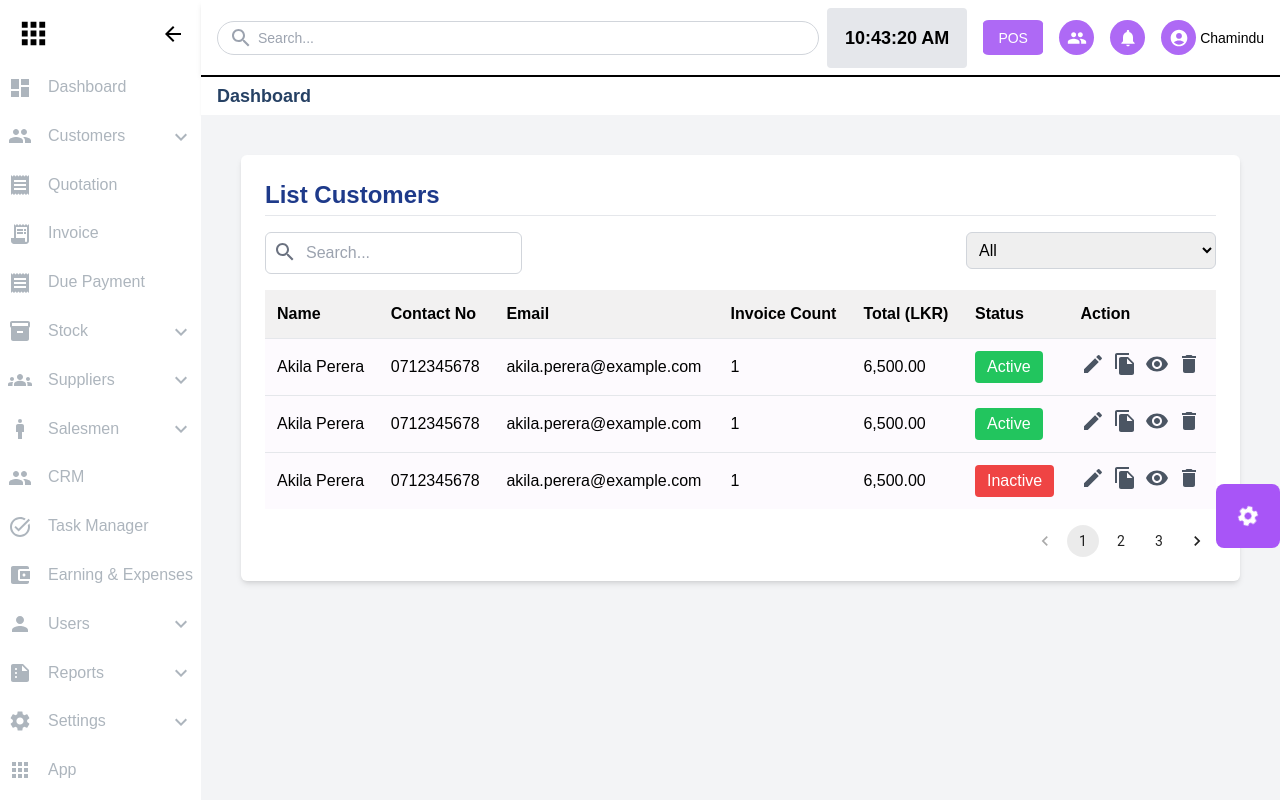
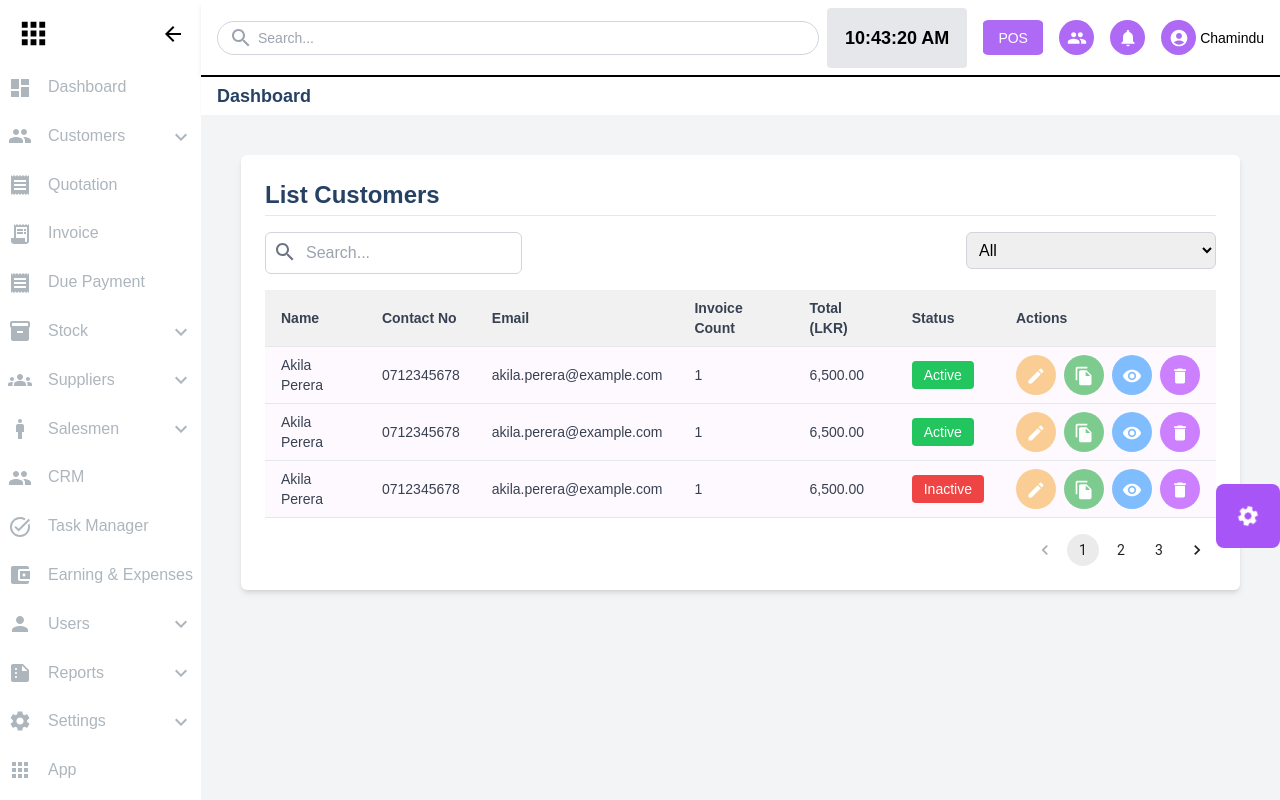
Before and after one commit to ChaminduNevandith/Invoice-System, a React (Vite) app: page /list-customers in a window 1280 px wide. Built offline with nearby package versions, Linux system fonts and the light colour scheme.

Commit message:
did the customer list page responsive

```diff
--- a/src/Pages/Customers/CustomerList/CustomerList.jsx
+++ b/src/Pages/Customers/CustomerList/CustomerList.jsx
@@ -1,10 +1,11 @@
 import React, { useState } from 'react';
-import { Search, Edit, Delete, FileCopy, Visibility } from '@mui/icons-material'; // Example of MUI icons
+import { Search, Edit, Delete, FileCopy, Visibility } from '@mui/icons-material';
 import { Pagination } from '@mui/material';
+import "./Table.css";
 
 function CustomerList() {
   return (
-    <div className="bg-gray-100 absolute top-[115px] right-0 w-full h-full overflow-auto p-4 sm:p-6 md:p-8 lg:p-10 animate-fadeIn">
+    <div className="bg-gray-100 absolute top-[115px] right-0 w-full h-full overflow-auto p-4 sm:p-6 md:p-8 lg:p-10 animate-fadeIn pb-[150px]">
       <ListCustomers />
     </div>
   );
@@ -16,7 +17,6 @@ function ListCustomers() {
     { id: 1, name: 'Akila Perera', contact: '0712345678', email: 'akila.perera@example.com', invoiceCount: 1, total: '6,500.00', status: 'Active' },
     { id: 2, name: 'Akila Perera', contact: '0712345678', email: 'akila.perera@example.com', invoiceCount: 1, total: '6,500.00', status: 'Active' },
     { id: 3, name: 'Akila Perera', contact: '0712345678', email: 'akila.perera@example.com', invoiceCount: 1, total: '6,500.00', status: 'Inactive' },
-    // Add more customers here...
   ]);
 
   const [page, setPage] = useState(1);
@@ -24,7 +24,6 @@ function ListCustomers() {
   const handleChangePage = (event, value) => {
     setPage(value);
   };
-
 
   const toggleStatus = (id) => {
     setCustomers((prevCustomers) =>
@@ -40,8 +39,8 @@ function ListCustomers() {
   };
 
   return (
-    <div className="bg-white p-6 rounded-md shadow-md w-full">
-      <h1 className="text-2xl font-semibold text-blue-900 mb-1">List Customers</h1>
+    <div className="bg-white p-6 rounded-md shadow-md w-full ">
+      <h1 className="text-2xl  font-semibold text-[#264164] mb-1 ">List Customers</h1>
       <hr className="bg-black mb-4"></hr>
 
       <div className="flex flex-col md:flex-row justify-between mb-4">
@@ -67,27 +66,33 @@ function ListCustomers() {
 
       {/* Table */}
       <div className="overflow-x-auto">
-        <table className="min-w-full table-auto bg-white shadow-md rounded-md">
+        <table className="table-auto w-full border-collapse text-xs
+              2xl:text-base
+              xl:text-sm
+              lg:text-xs
+              md:text-xs
+              sm:text-xs
+              xs:text-[10px]">
           <thead>
-            <tr className="bg-[#F2F1F1]">
-              <th className="p-3 text-left">Name</th>
-              <th className="p-3 text-left">Contact No</th>
-              <th className="p-3 text-left">Email</th>
-              <th className="p-3 text-left">Invoice Count</th>
-              <th className="p-3 text-left">Total (LKR)</th>
-              <th className="p-3 text-left">Status</th>
-              <th className="p-3 text-left">Action</th>
+            <tr className="text-left text-gray-700 bg-[#F2F1F1]">
+              <th className="py-2 px-4 border-b">Name</th>
+              <th className="py-2 px-4 border-b">Contact No</th>
+              <th className="py-2 px-4 border-b">Email</th>
+              <th className="py-2 px-4 border-b">Invoice Count</th>
+              <th className="py-2 px-4 border-b">Total (LKR)</th>
+              <th className="py-2 px-4 border-b">Status</th>
+              <th className="py-2 px-4 border-b">Actions</th>
             </tr>
           </thead>
           <tbody>
             {customers.map((customer) => (
-              <tr key={customer.id} className="border-t bg-[#FDFAFE]">
-                <td className="p-3">{customer.name}</td>
-                <td className="p-3">{customer.contact}</td>
-                <td className="p-3">{customer.email}</td>
-                <td className="p-3">{customer.invoiceCount}</td>
-                <td className="p-3">{customer.total}</td>
-                <td className="p-3">
+              <tr key={customer.id} className="table-row text-gray-700 text-left bg-[#FEF9FF]">
+                <td className="py-2 px-4 border-b" data-label="Name">{customer.name}</td>
+                <td className="py-2 px-4 border-b" data-label="Contact No">{customer.contact}</td>
+                <td className="py-2 px-4 border-b" data-label="Email">{customer.email}</td>
+                <td className="py-2 px-4 border-b" data-label="Invoice Count">{customer.invoiceCount}</td>
+                <td className="py-2 px-4 border-b" data-label="Total (LKR)">{customer.total}</td>
+                <td className="py-2 px-4 border-b" data-label="Status">
                   <button
                     onClick={() => toggleStatus(customer.id)}
                     className={`px-3 py-1 rounded-[3.9px] text-white ${
@@ -97,19 +102,21 @@ function ListCustomers() {
                     {customer.status}
                   </button>
                 </td>
-                <td className="p-3 flex space-x-2">
-                  <button className="text-gray-600 hover:text-gray-900">
-                    <Edit />
-                  </button>
-                  <button className="text-gray-600 hover:text-gray-900">
-                    <FileCopy />
-                  </button>
-                  <button className="text-gray-600 hover:text-gray-900">
-                    <Visibility />
-                  </button>
-                  <button className="text-gray-600 hover:text-gray-900">
-                    <Delete />
-                  </button>
+                <td className="py-2 px-4 border-b" data-label="Actions">
+                  <div className="flex space-x-2 actions">
+                    <button className="w-[28px] h-[28px] 2xl:w-[40px] 2xl:h-[40px] xl:w-[40px] xl:h-[40px] lg:w-[30px] lg:h-[30px] sm:w-[28px] sm:h-[28px] md:w-[28px] md:h-[28px] rounded-full bg-[#F9CD94] text-white hover:bg-[#FFA93A]  ">
+                      <Edit fontSize="small"  />
+                    </button>
+                    <button className="w-[28px] h-[28px] 2xl:w-[40px] 2xl:h-[40px] xl:w-[40px] xl:h-[40px] lg:w-[30px] lg:h-[30px] sm:w-[28px] sm:h-[28px] md:w-[28px] md:h-[28px] rounded-full bg-[#7ECB8F] text-white hover:bg-[#2BA946]">
+                      <FileCopy fontSize="small" />
+                    </button>
+                    <button className="w-[28px] h-[28px] 2xl:w-[40px] 2xl:h-[40px] xl:w-[40px] xl:h-[40px] lg:w-[30px] lg:h-[30px] sm:w-[28px] sm:h-[28px] md:w-[28px] md:h-[28px] rounded-full bg-[#7FBDFF] text-white hover:bg-[#4BA0FB]">
+                      <Visibility fontSize="small" />
+                    </button>
+                    <button className="w-[28px] h-[28px] 2xl:w-[40px] 2xl:h-[40px] xl:w-[40px] xl:h-[40px] lg:w-[30px] lg:h-[30px] sm:w-[28px] sm:h-[28px] md:w-[28px] md:h-[28px] rounded-full bg-[#CC7FFF] text-white hover:bg-[#AE69F5]">
+                      <Delete fontSize="small" />
+                    </button>
+                  </div>
                 </td>
               </tr>
             ))}
--- /dev/null
+++ b/src/Pages/Customers/CustomerList/Table.css
@@ -0,0 +1,38 @@
+/* For mobile devices */
+@media (max-width: 640px) {
+    .table-row {
+      display: flex;
+      flex-wrap: wrap;
+      padding: 10px;
+      border: 1px solid #ccc;
+      margin-bottom: 10px;
+      background-color: #FDFAFE;
+    }
+
+    .table-row td {
+      width: 100%;
+      display: flex;
+      padding: 10px 0;
+      position: relative;
+      padding-left: 120px; /* Space for labels */
+      justify-content: flex-start;
+    }
+
+    .table-row td::before {
+      content: attr(data-label);
+      position: absolute;
+      left: 10px;
+      font-weight: bold;
+      color: #333;
+    }
+
+    .table-row .actions {
+      justify-content: flex-end;
+      margin-top: 10px;
+      padding-left: 0;
+    }
+
+    thead {
+      display: none;
+    }
+  }
```
